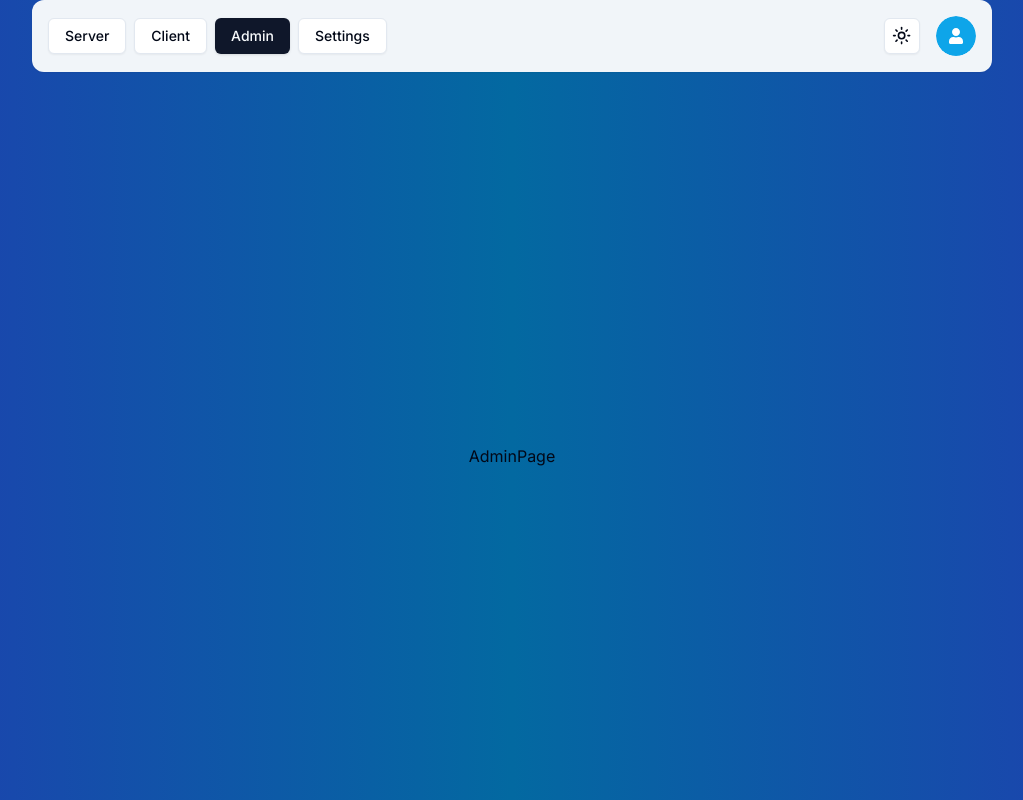
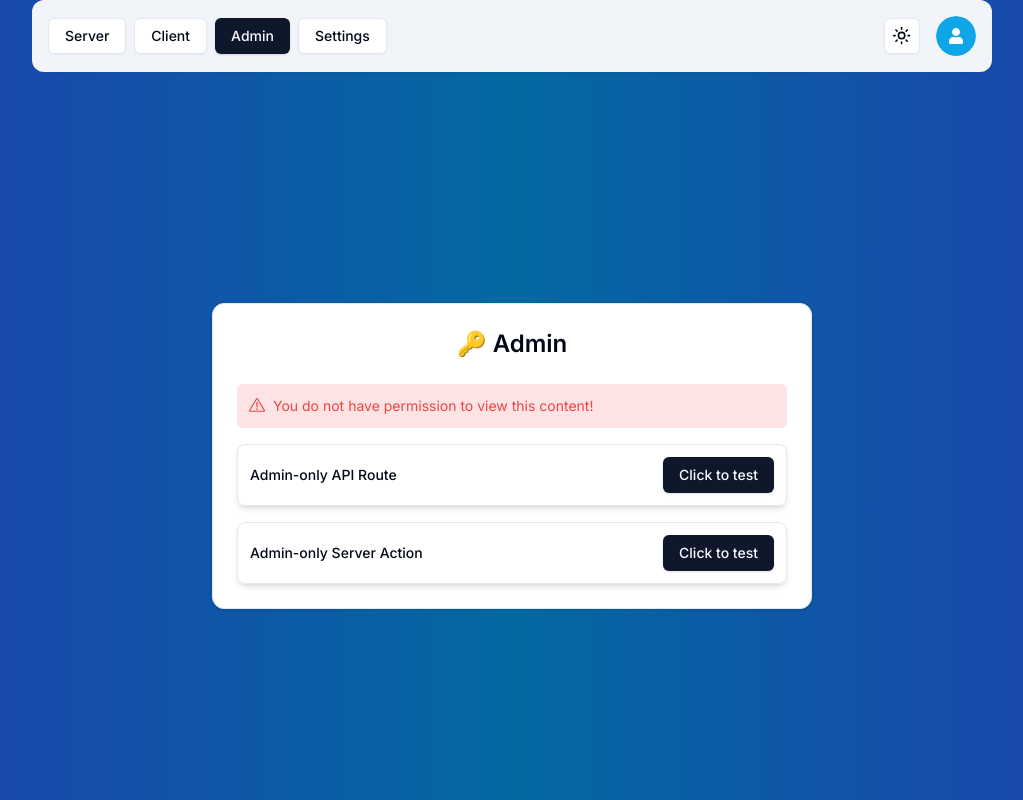
Before and after one commit to sdy2000/next-auth-v5, a Next.js app: page /admin in a window 1280 px wide. Shown: the whole page, without its empty margins (128-1151 px from the left). Built offline with nearby package versions, Linux system fonts and the light colour scheme; no server answers.

Commit message:
Update admin, clien and server page

```diff
--- a/package.json
+++ b/package.json
@@ -31,6 +31,7 @@
     "react-icons": "^5.0.1",
     "react-spinners": "^0.13.8",
     "resend": "^3.2.0",
+    "sonner": "^1.4.1",
     "tailwind-merge": "^2.2.1",
     "tailwindcss-animate": "^1.0.7",
     "uuid": "^9.0.1",
--- /dev/null
+++ b/src/actions/admin.ts
@@ -0,0 +1,14 @@
+"use server";
+
+import { currentRole } from "@/lib/auth";
+import { UserRole } from "@prisma/client";
+
+export const admin = async () => {
+  const role = await currentRole();
+
+  if (role === UserRole.ADMIN) {
+    return { success: "Allowed Server Action!" };
+  }
+
+  return { error: "Forbidden Server Action!" };
+};
--- a/src/app/(protected)/admin/page.tsx
+++ b/src/app/(protected)/admin/page.tsx
@@ -1,4 +1,59 @@
+"use client";
+
+import { toast } from "sonner";
+import { UserRole } from "@prisma/client";
+
+import { Button } from "@/components/ui/button";
+import { Card, CardContent, CardHeader } from "@/components/ui/card";
+
+import { admin } from "@/actions/admin";
+import { RoleGate } from "@/components/auth";
+import { FormSuccess } from "@/components/form-success";
+
 const AdminPage = () => {
-  return <div>AdminPage</div>;
+  const onServerActionClick = () => {
+    admin().then((data) => {
+      if (data.error) {
+        toast.error(data.error);
+      }
+
+      if (data.success) {
+        toast.success(data.success);
+      }
+    });
+  };
+
+  const onApiRouteClick = () => {
+    fetch("/api/admin").then((response) => {
+      if (response.ok) {
+        toast.success("Allowed API Route!");
+      } else {
+        toast.error("Forbidden API Route!");
+      }
+    });
+  };
+
+  return (
+    <Card className="w-[600px]">
+      <CardHeader>
+        <p className="text-2xl font-semibold text-center">🔑 Admin</p>
+      </CardHeader>
+      <CardContent className="space-y-4">
+        <RoleGate allowedRole={UserRole.ADMIN}>
+          <FormSuccess message="You are allowed to see this content!" />
+        </RoleGate>
+        <div className="flex flex-row items-center justify-between rounded-lg border p-3 shadow-md">
+          <p className="text-sm font-medium">Admin-only API Route</p>
+          <Button onClick={onApiRouteClick}>Click to test</Button>
+        </div>
+
+        <div className="flex flex-row items-center justify-between rounded-lg border p-3 shadow-md">
+          <p className="text-sm font-medium">Admin-only Server Action</p>
+          <Button onClick={onServerActionClick}>Click to test</Button>
+        </div>
+      </CardContent>
+    </Card>
+  );
 };
+
 export default AdminPage;
--- a/src/app/(protected)/client/page.tsx
+++ b/src/app/(protected)/client/page.tsx
@@ -1,4 +1,11 @@
+"use client";
+
+import { UserInfo } from "@/components";
+import { useCurrentUser } from "@/hooks/use-current-user";
+
 const ClientPage = () => {
-  return <div>ClientPage</div>;
+  const user = useCurrentUser();
+
+  return <UserInfo label="📱 Client component" user={user} />;
 };
 export default ClientPage;
--- /dev/null
+++ b/src/app/api/admin/route.ts
@@ -0,0 +1,13 @@
+import { currentRole } from "@/lib/auth";
+import { UserRole } from "@prisma/client";
+import { NextResponse } from "next/server";
+
+export async function GET() {
+  const role = await currentRole();
+
+  if (role === UserRole.ADMIN) {
+    return new NextResponse(null, { status: 200 });
+  }
+
+  return new NextResponse(null, { status: 403 });
+}
--- a/src/app/layout.tsx
+++ b/src/app/layout.tsx
@@ -1,3 +1,4 @@
+import { Toaster } from "sonner";
 import type { Metadata } from "next";
 import { Inter } from "next/font/google";
 import { SessionProvider } from "next-auth/react";
@@ -32,7 +33,7 @@ export default async function RootLayout({
             disableTransitionOnChange
             storageKey="next-auth-v5"
           >
-            {children}
+            <Toaster /> {children}
           </ThemeProvider>
         </body>
       </html>
--- a/src/auth.ts
+++ b/src/auth.ts
@@ -71,6 +71,10 @@ export const {
       if (token.role && session.user)
         session.user.role = token.role as UserRole;
 
+      // Add user isTwoFactorEnabled in session
+      if (session.user)
+        session.user.isTwoFactorEnabled = token.isTwoFactorEnabled as boolean;
+
       return session;
     },
     async jwt({ token }) {
@@ -80,6 +84,7 @@ export const {
       if (!existingUser) return token; // if user doesn't exist return token
 
       token.role = existingUser.role;
+      token.isTwoFactorEnabled = existingUser.isTwoFactorEnabled;
 
       return token;
     },
--- a/src/components/auth/index.ts
+++ b/src/components/auth/index.ts
@@ -13,3 +13,4 @@ export * from "./user-button";
 
 export * from "./header";
 export * from "./card-wrapper";
+export * from "./role-gate";
--- /dev/null
+++ b/src/components/auth/role-gate.tsx
@@ -0,0 +1,23 @@
+"use client";
+
+import { UserRole } from "@prisma/client";
+
+import { useCurrentRole } from "@/hooks/use-current-role";
+import { FormError } from "@/components/form-error";
+
+interface RoleGateProps {
+  children: React.ReactNode;
+  allowedRole: UserRole;
+}
+
+export const RoleGate = ({ children, allowedRole }: RoleGateProps) => {
+  const role = useCurrentRole();
+
+  if (role !== allowedRole) {
+    return (
+      <FormError message="You do not have permission to view this content!" />
+    );
+  }
+
+  return <>{children}</>;
+};
--- a/src/components/ui/badge.tsx
+++ b/src/components/ui/badge.tsx
@@ -1,7 +1,7 @@
-import * as React from "react"
-import { cva, type VariantProps } from "class-variance-authority"
+import * as React from "react";
+import { cva, type VariantProps } from "class-variance-authority";
 
-import { cn } from "@/lib/utils"
+import { cn } from "@/lib/utils";
 
 const badgeVariants = cva(
   "inline-flex items-center rounded-md border px-2.5 py-0.5 text-xs font-semibold transition-colors focus:outline-none focus:ring-2 focus:ring-ring focus:ring-offset-2",
@@ -15,13 +15,14 @@ const badgeVariants = cva(
         destructive:
           "border-transparent bg-destructive text-destructive-foreground shadow hover:bg-destructive/80",
         outline: "text-foreground",
+        success: "border-transparent bg-emerald-500 text-primary-foreground",
       },
     },
     defaultVariants: {
       variant: "default",
     },
   }
-)
+);
 
 export interface BadgeProps
   extends React.HTMLAttributes<HTMLDivElement>,
@@ -30,7 +31,7 @@ export interface BadgeProps
 function Badge({ className, variant, ...props }: BadgeProps) {
   return (
     <div className={cn(badgeVariants({ variant }), className)} {...props} />
-  )
+  );
 }
 
-export { Badge, badgeVariants }
+export { Badge, badgeVariants };
--- a/src/components/user-info.tsx
+++ b/src/components/user-info.tsx
@@ -47,9 +47,7 @@ export const UserInfo = ({ user, label }: UserInfoProps) => {
 
         <div className="flex flex-row items-center justify-between rounded-lg border p-3 shadow-sm">
           <p className="text-sm font-medium">Two Factor Authentication</p>
-          <Badge
-            variant={user?.isTwoFactorEnabled ? "secondary" : "destructive"}
-          >
+          <Badge variant={user?.isTwoFactorEnabled ? "success" : "destructive"}>
             {user?.isTwoFactorEnabled ? "ON" : "OFF"}
           </Badge>
         </div>
--- /dev/null
+++ b/src/hooks/use-current-role.ts
@@ -0,0 +1,7 @@
+import { useSession } from "next-auth/react";
+
+export const useCurrentRole = () => {
+  const session = useSession();
+
+  return session.data?.user?.role;
+};
```
Also changed, not shown: 1 other file (tests, documents, lock files or other folders).
